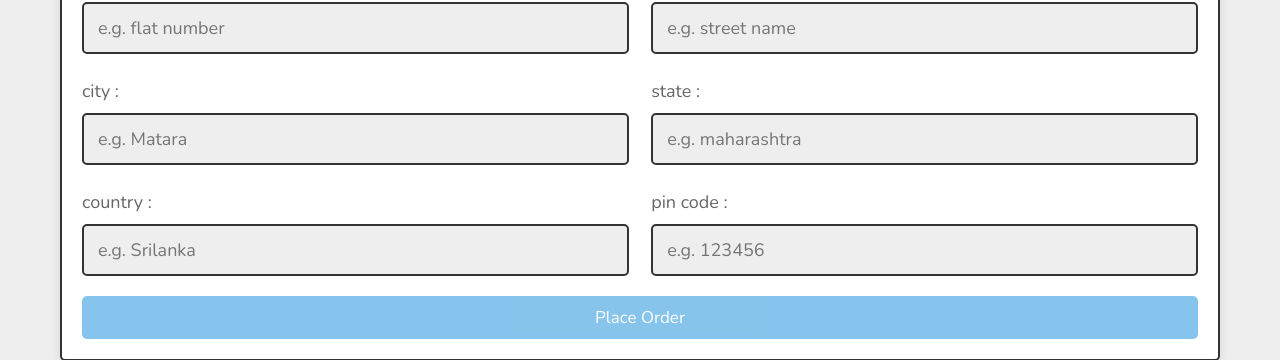
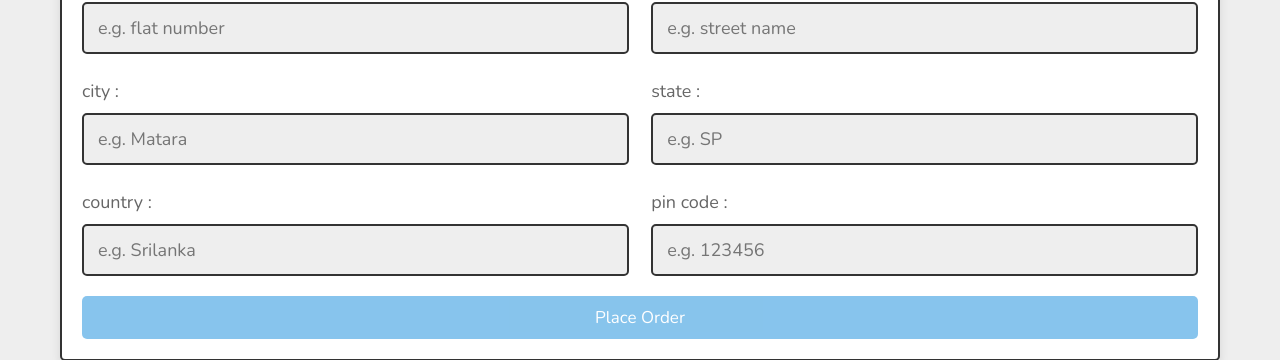
Before and after one commit to dpv-pathirana/ShopGenie-Website-Project, a PHP site: page /checkout.php in a window 1280 px wide. Shown: the part 685-1045 px from the top of the page. Run offline with PHP 8.4, Linux system fonts and the light colour scheme; the visitor is signed in with stand-in values (Sample User, id 1); data that the repository does not hold is empty; some libraries are stand-ins or nearby versions.

Commit message:
Update checkout.php

```diff
--- a/checkout.php
+++ b/checkout.php
@@ -133,7 +133,7 @@ if(isset($_POST['order'])){
          </div>
          <div class="inputBox">
             <span>state :</span>
-            <input type="text" name="state" placeholder="e.g. maharashtra" class="box" maxlength="50" required>
+            <input type="text" name="state" placeholder="e.g. SP" class="box" maxlength="50" required>
          </div>
          <div class="inputBox">
             <span>country :</span>
```
